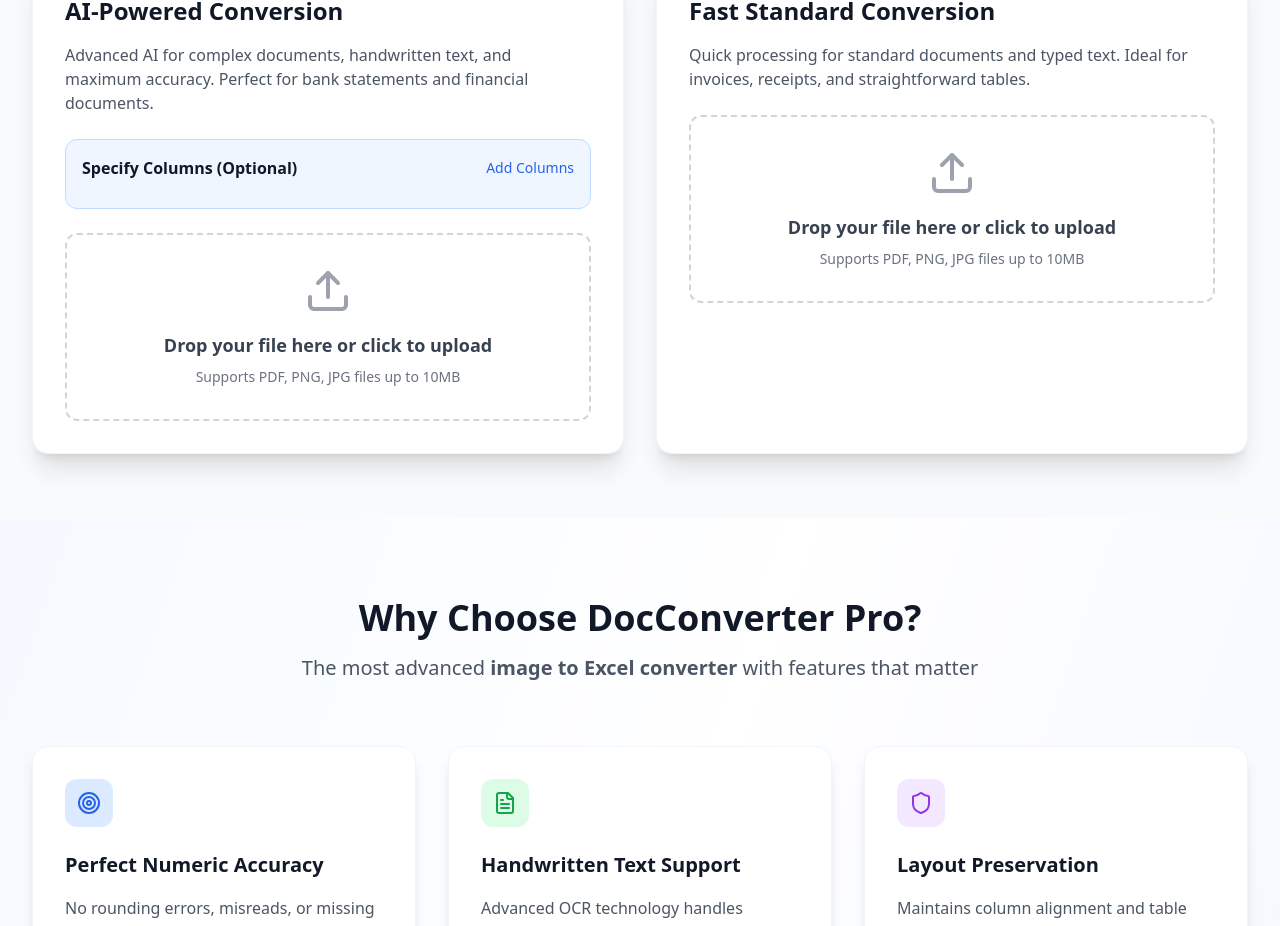
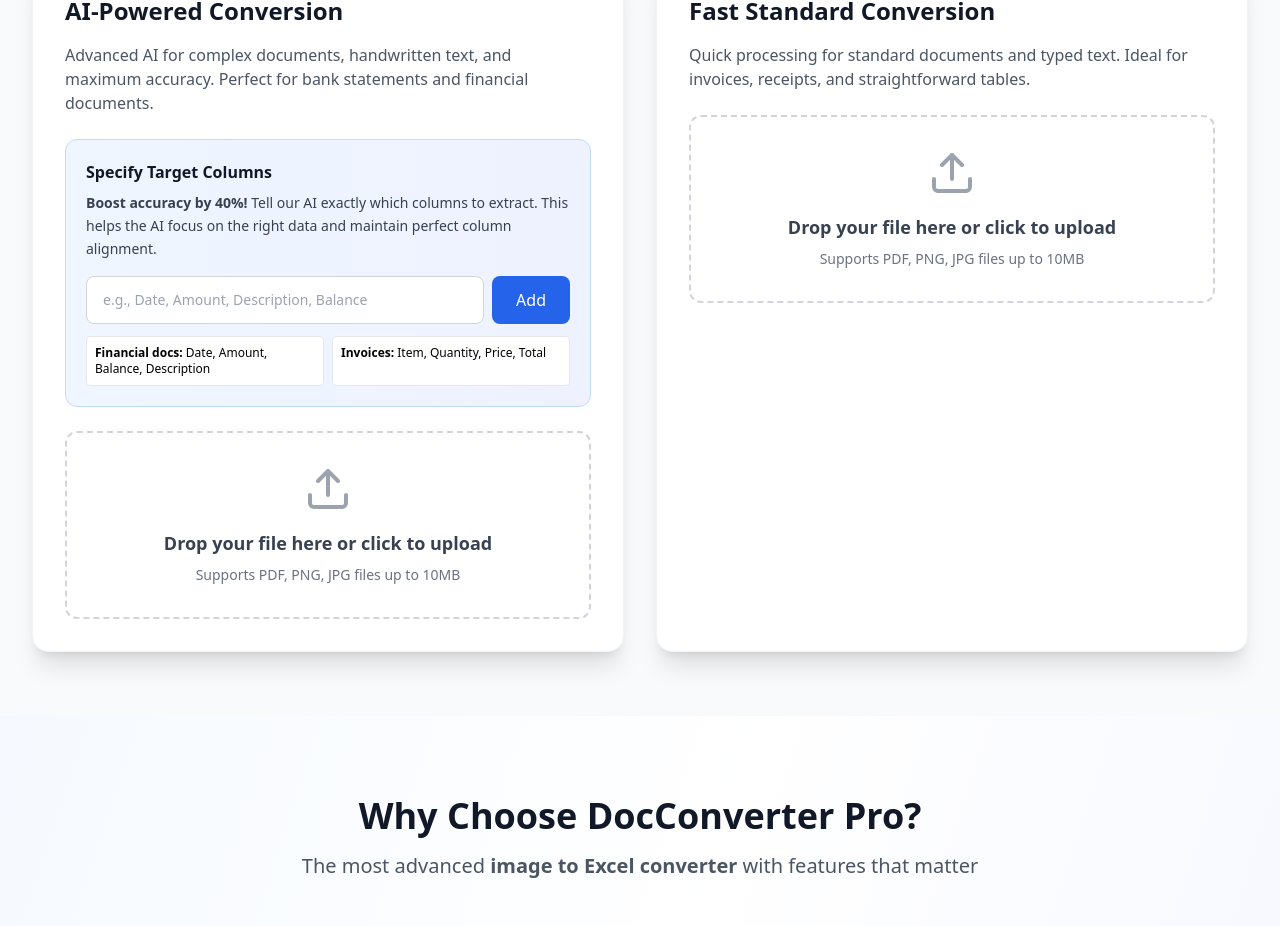
Before and after one commit to dautroc1/docconvert, a React (Vite) app: page / in a window 1280 px wide. Shown: the part 852-1778 px from the top of the page. Built offline with nearby package versions, Linux system fonts and the light colour scheme.

Commit message:
Improve Column Specification Feature

```diff
--- a/src/App.tsx
+++ b/src/App.tsx
@@ -124,60 +124,64 @@ function App() {
 
       {/* Column Specification for AI-Powered Conversion */}
       {type === 'llm' && (
-        <div className="mb-6 p-4 bg-blue-50 rounded-xl border border-blue-200">
-          <div className="flex items-center justify-between mb-3">
-            <h4 className="font-semibold text-gray-900">Specify Columns (Optional)</h4>
-            <button
-              onClick={() => toggleColumnInput(type)}
-              className="text-blue-600 hover:text-blue-700 font-medium text-sm"
-            >
-              {state.showColumnInput ? 'Hide' : 'Add Columns'}
-            </button>
+        <div className="mb-6 p-5 bg-gradient-to-r from-blue-50 to-indigo-50 rounded-xl border border-blue-200">
+          <div className="mb-4">
+            <h4 className="font-semibold text-gray-900 mb-2">Specify Target Columns</h4>
+            <p className="text-sm text-gray-700 leading-relaxed">
+              <strong>Boost accuracy by 40%!</strong> Tell our AI exactly which columns to extract.
+              This helps the AI focus on the right data and maintain perfect column alignment.
+            </p>
           </div>
 
-          {state.showColumnInput && (
           <div className="space-y-3">
             <div className="flex gap-2">
               <input
                 type="text"
                 value={newColumn}
                 onChange={(e) => setNewColumn(e.target.value)}
-                  placeholder="e.g., Date, Amount, Description"
-                  className="flex-1 px-3 py-2 border border-gray-300 rounded-lg focus:ring-2 focus:ring-blue-500 focus:border-transparent"
+                placeholder="e.g., Date, Amount, Description, Balance"
+                className="flex-1 px-4 py-3 border border-gray-300 rounded-lg focus:ring-2 focus:ring-blue-500 focus:border-transparent text-sm"
                 onKeyPress={(e) => e.key === 'Enter' && addColumn(type)}
               />
               <button
                 onClick={() => addColumn(type)}
-                  className="px-4 py-2 bg-blue-600 text-white rounded-lg hover:bg-blue-700 transition-colors"
+                className="px-6 py-3 bg-blue-600 text-white rounded-lg hover:bg-blue-700 transition-colors font-medium"
               >
                 Add
               </button>
             </div>
-              <p className="text-xs text-gray-500">
-                Specify column names you want to extract (e.g., "Date", "Amount", "Description", "Balance")
-              </p>
+            <div className="grid grid-cols-2 gap-2 text-xs">
+              <div className="bg-white p-2 rounded border">
+                <strong>Financial docs:</strong> Date, Amount, Balance, Description
               </div>
-          )}
+              <div className="bg-white p-2 rounded border">
+                <strong>Invoices:</strong> Item, Quantity, Price, Total
+              </div>
+            </div>
+          </div>
 
           {state.columns.length > 0 && (
-            <div className="mt-3">
-              <p className="text-sm font-medium text-gray-700 mb-2">Columns to extract:</p>
+            <div className="mt-4">
+              <p className="text-sm font-medium text-gray-700 mb-3">AI will extract these columns:</p>
               <div className="flex flex-wrap gap-2">
                 {state.columns.map((column, index) => (
                   <span
                     key={index}
-                    className="inline-flex items-center gap-1 px-3 py-1 bg-blue-100 text-blue-800 rounded-full text-sm"
+                    className="inline-flex items-center gap-2 px-3 py-2 bg-blue-100 text-blue-800 rounded-full text-sm font-medium"
                   >
                     {column}
                     <button
                       onClick={() => removeColumn(type, index)}
-                      className="ml-1 text-blue-600 hover:text-blue-800"
+                      className="text-blue-600 hover:text-blue-800 hover:bg-blue-200 rounded-full w-4 h-4 flex items-center justify-center text-xs"
                     >
                       ×
                     </button>
                   </span>
                 ))}
               </div>
+              <p className="text-xs text-green-700 mt-2 font-medium">
+                ✓ Column specification will improve extraction accuracy and maintain perfect alignment
+              </p>
             </div>
           )}
         </div>
```
Lines whose indentation alone changed are shown as unchanged.
